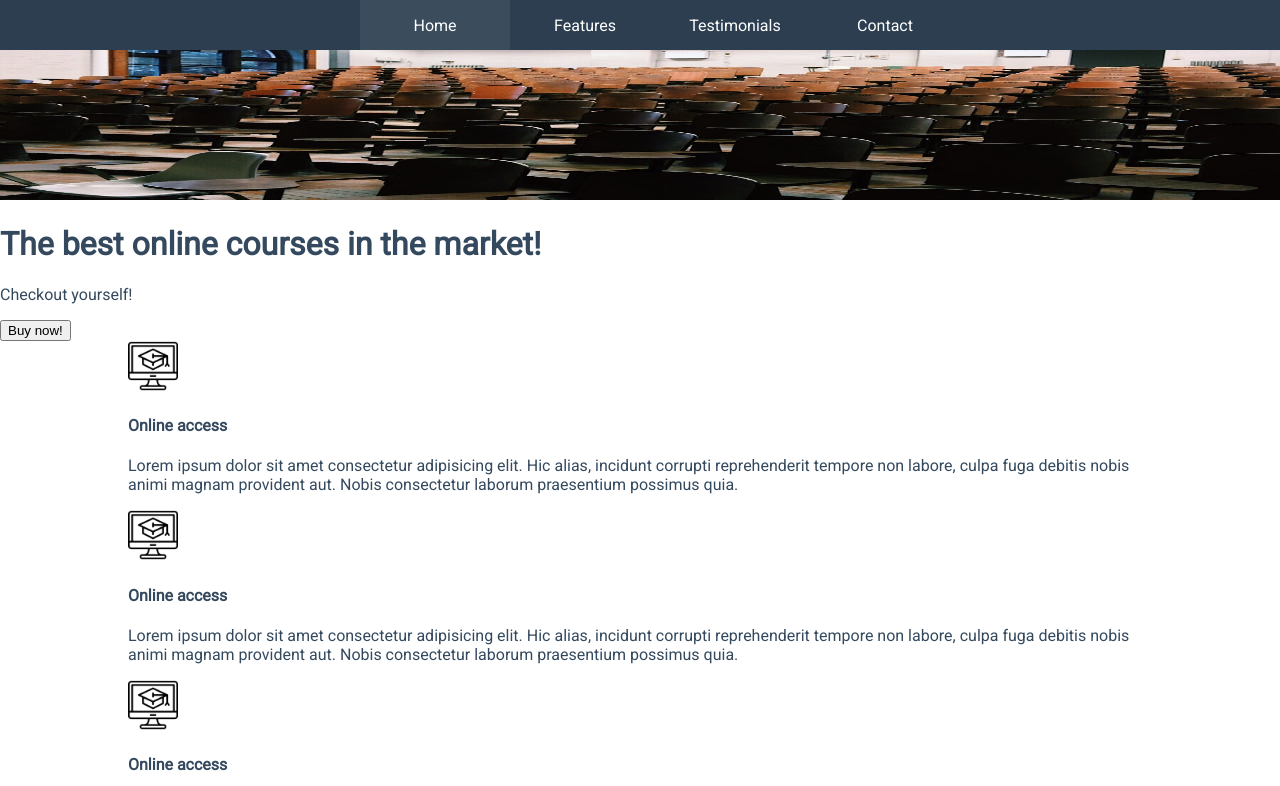
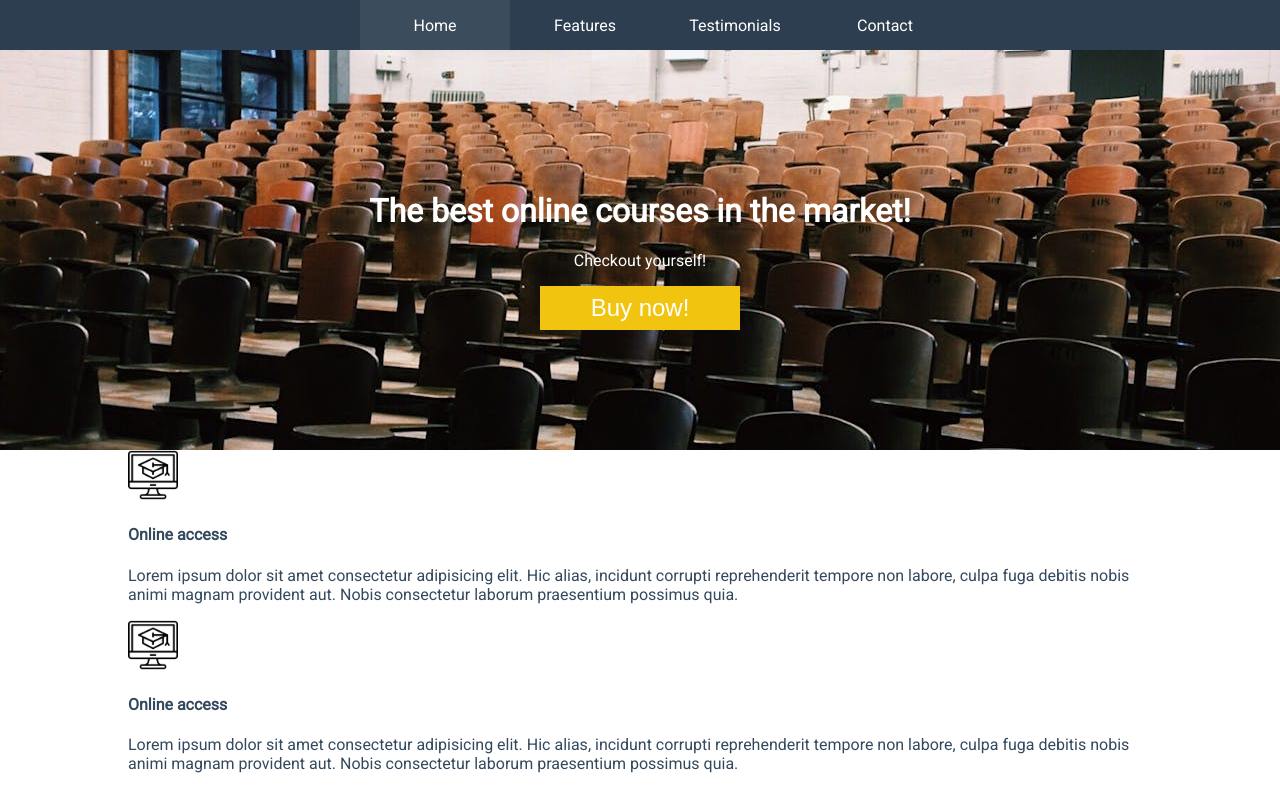
Before and after one commit to Wurir/coderoad--html-css--project, a plain HTML site: page index.html in a window 1280 px wide. Shown: the top 786 px of the page. Drawn offline with Linux system fonts and the light colour scheme.

Commit message:
styled hero & cta-button

```diff
--- a/css/style.css
+++ b/css/style.css
@@ -1,3 +1,5 @@
+/* COMMON */
+
 html, body {
     margin: 0;
     padding: 0;
@@ -10,6 +12,31 @@ html, body {
     max-width: 1024px;
     margin: 0 auto;
 }
+
+.cta-button {
+    min-width: 200px;
+    color: white;
+    background-color: #f1c40f;
+    border: none;
+    font-size: 1.5rem;
+    padding: 0.5rem;
+    transition: background-color 0.5s ease-in-out;
+    cursor: pointer;
+}
+
+.cta-button:hover {
+    background-color: #ffe169;
+}
+
+.cta-button--big {
+    min-width: 250px;
+    font-size: 2em;
+    padding: 1rem;
+}
+
+/* END OF COMMON */
+
+/* NAV */
 
 .nav {
     background-color: #2c3e50;
@@ -45,3 +72,26 @@ html, body {
 .nav__link--active {
     background-color: rgba(59, 76, 93);
 }
+
+/* END OF NAV */
+
+/* HERO */
+
+.hero {
+    display: flex;
+    justify-content: center;
+    align-items: center;
+    width: 100%;
+    height: 400px;
+    margin-top: 50px;
+    background-position: center;
+    background-repeat: no-repeat;
+    background-size: cover;
+    background-image: url(../img/hero.jpg);
+}
+
+.hero__info {
+    color: white;
+    text-align: center;
+}
+/* END OF HERO */
--- a/index.html
+++ b/index.html
@@ -39,16 +39,12 @@
     </div>
     </div>
 
-    <div id="hero">
-        <img
-            src="./img/hero.jpg"
-            alt="Hero image - auditorium"
-            width="100%"
-            height="200"
-        />
-        <h1>The best online courses in the market!</h1>
-        <p>Checkout yourself!</p>
-        <button>Buy now!</button>
+    <div class="hero" id="hero">
+        <div class="hero__info">
+            <h1 class="hero__header">The best online courses in the market!</h1>
+            <p class="hero__sub-header">Checkout yourself!</p>
+            <button class="cta-button">Buy now!</button>
+        </div>
     </div>
 
     <div
@@ -183,7 +179,7 @@
     <div id="footer">
         <div>
             <h3>The best online course in the market!</h3>
-            <button>Buy now!</button>
+            <button class="cta-button cta-button--big">Buy now!</button>
         </div>
         <hr />
         <p>&copy; CodeRoad - coderoad.pl</p>
```
